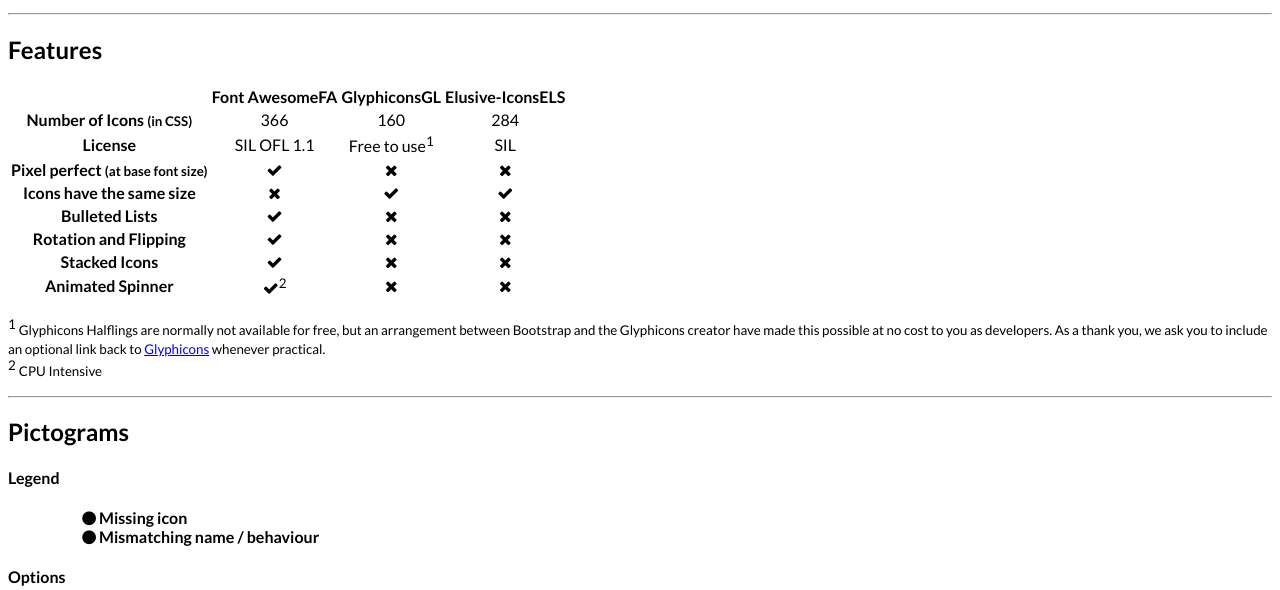
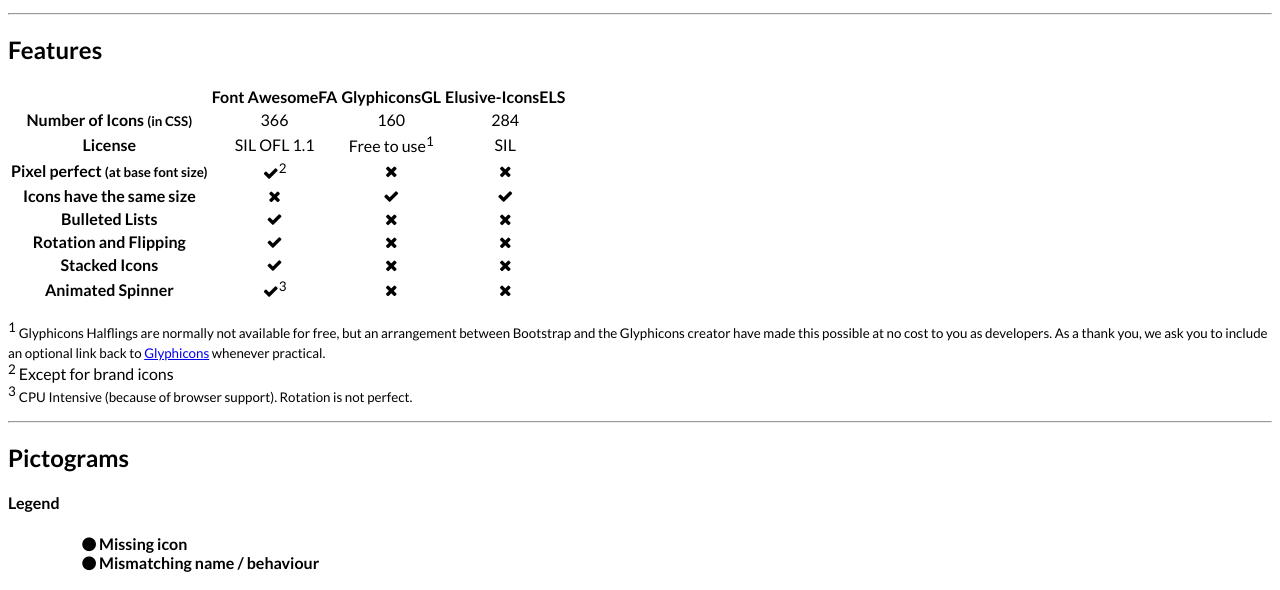
Before and after one commit to tagliala/vectoriconsroundup, a plain HTML site: page index.html in a window 1280 px wide. Shown: the part 839-1429 px from the top of the page. Drawn offline with Linux system fonts and the light colour scheme; some icons are missing.

Commit message:
removed unneeded html updated notes

```diff
--- a/index.html
+++ b/index.html
@@ -129,13 +129,9 @@
       </div>
     </div>
     <hr>
-    <div class="row text-center">
-      <div class="span12">
-        <h2>Features</h2>
-      </div>
-    </div>
     <div class="row">
       <div class="span12">
+        <h2 class="text-center">Features</h2>
         <table class="table table-striped" id="features-table">
           <thead>
             <tr>
@@ -160,7 +156,7 @@
             </tr>
             <tr>
               <th>Pixel perfect <small class="muted">(at base font size)</small></th>
-              <td><i class="text-success fontawesome-ok"></i></td>
+              <td><i class="text-success fontawesome-ok"></i><sup>2</sup></td>
               <td><i class="text-error fontawesome-remove"></i></td>
               <td><i class="text-error fontawesome-remove"></i></td>
             </tr>
@@ -190,7 +186,7 @@
             </tr>
             <tr>
               <th>Animated Spinner</th>
-              <td><i class="text-success fontawesome-ok"></i><sup>2</sup></td>
+              <td><i class="text-success fontawesome-ok"></i><sup>3</sup></td>
               <td><i class="text-error fontawesome-remove"></i></td>
               <td><i class="text-error fontawesome-remove"></i></td>
             </tr>
@@ -199,18 +195,16 @@
         <p>
           <sup>1</sup> <small>Glyphicons Halflings are normally not available for free, but an arrangement between Bootstrap and the Glyphicons creator have made this possible at no cost to you as developers. As a thank you, we ask you to include an optional link back to <a href="http://glyphicons.com/">Glyphicons</a> whenever practical.</small>
           <br>
-          <sup>2</sup> <small>CPU Intensive</small>
+          <sup>2</sup> Except for brand icons<small></small>
+          <br>
+          <sup>3</sup> <small>CPU Intensive (because of browser support). Rotation is not perfect.</small>
         </p>
       </div>
     </div>
     <hr>
-    <div class="row text-center">
-      <div class="span12">
-        <h2>Pictograms</h2>
-      </div>
-    </div>
     <div class="row">
       <div class="span12">
+        <h2 class="text-center">Pictograms</h2>
         <h4>Legend</h4>
         <ul class="icons-ul">
           <li class="text-error"><i class="icon-li fontawesome-circle"></i> <b>Missing icon</b></li>
```
